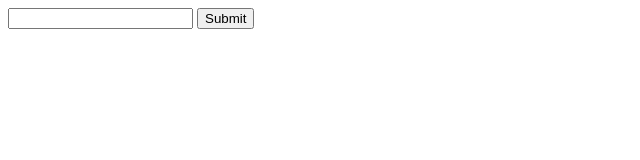
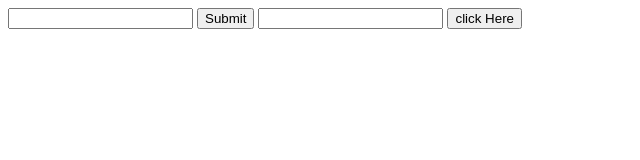
Before and after one commit to ci-wdi-900/formless-and-void, a plain HTML site: page index.html in a window 1280 px wide. Shown: the whole page, without its empty margins (0-640 px from the left). Drawn offline with Linux system fonts and the light colour scheme.

Commit message:
James' adds button

```diff
--- a/index.html
+++ b/index.html
@@ -10,10 +10,14 @@
         <div id="form">
             <input type="text" id="test" />
             <button>Submit</button>
+
+            <input type="text" id="test2" />
+            <button>click Here</button>
         </div>
 
         <div id="results">
             <h1 class="test"></h1>
+            <h1 class="test2"></h1>
         </div>
 
         <script src="main.js"></script>
```
